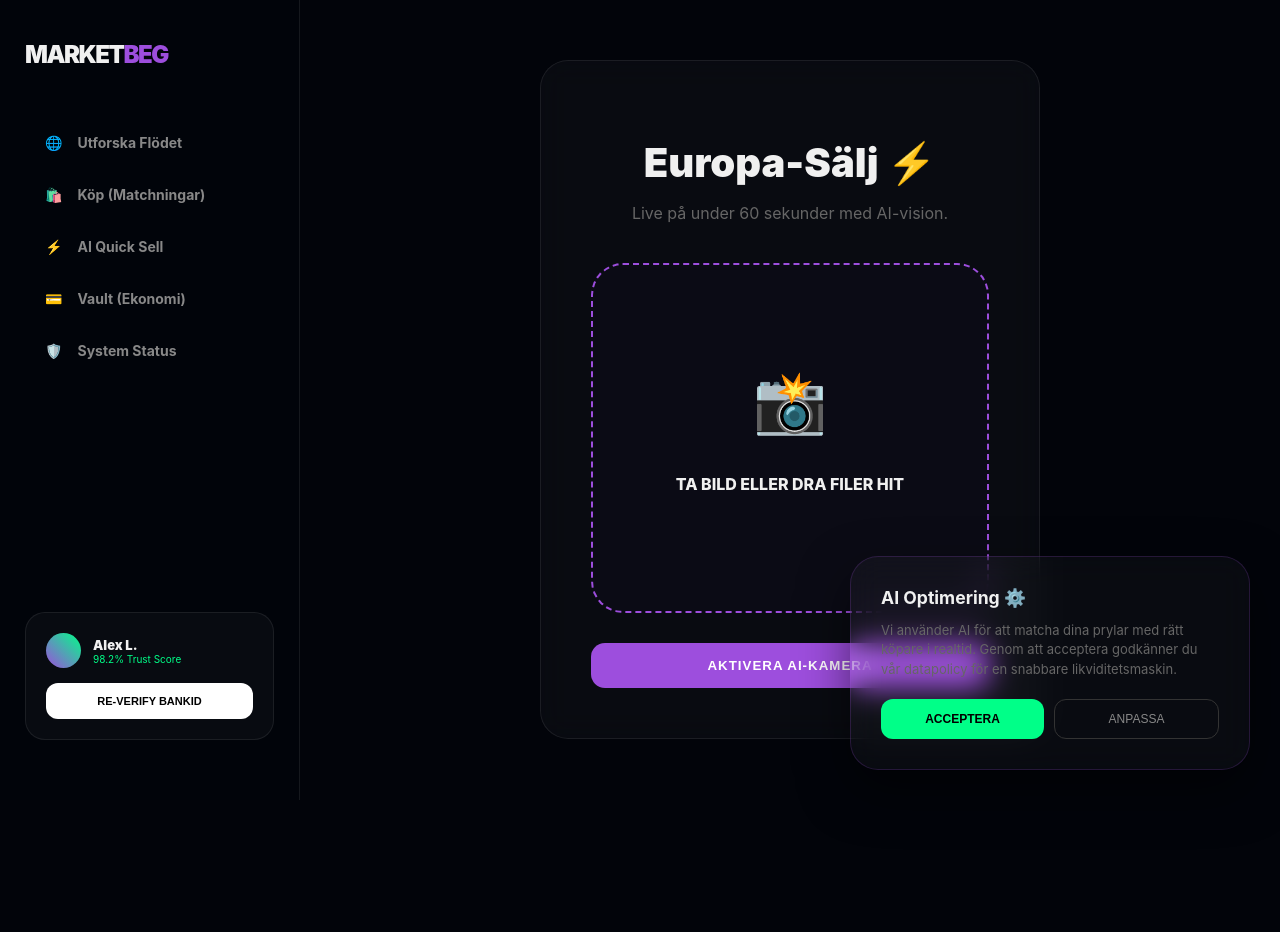
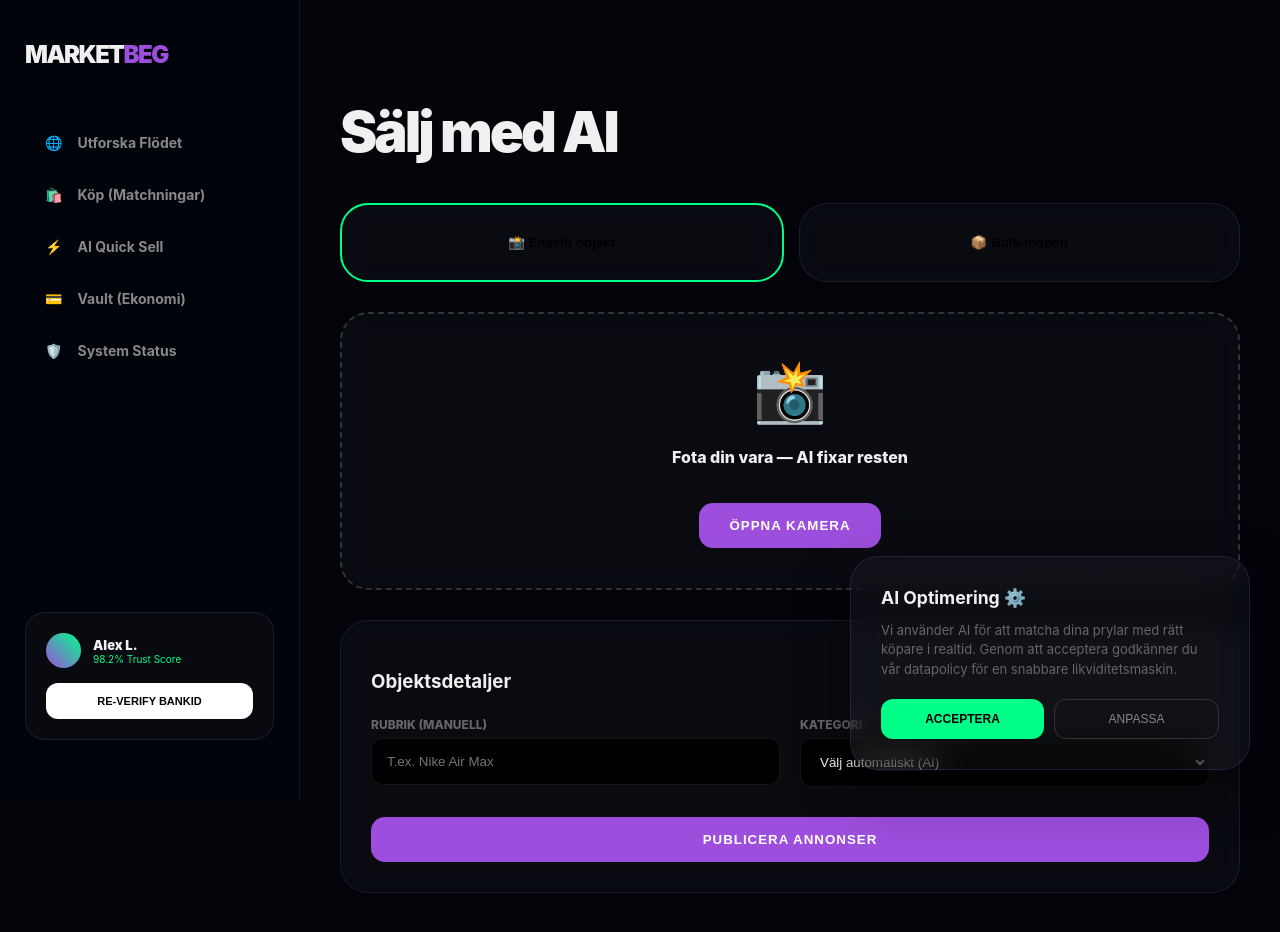
Before and after one commit to gascheckking/marketbeg-appGem, a Next.js app: page /sell/instant in a window 1280 px wide. Shown: the top 932 px of the page. Before the commit the page ends 800 px from the top, so only its background shows below. Built offline with nearby package versions, Linux system fonts and the light colour scheme.

Commit message:
Update page.tsx

```diff
--- a/app/sell/instant/page.tsx
+++ b/app/sell/instant/page.tsx
@@ -1,52 +1,79 @@
 "use client";
-import React, { useState } from 'react';
-import { useRouter } from 'next/navigation';
-import { LoadingAI } from '@/components/LoadingAI';
+import { useState } from "react";
 
-export default function InstantSell() {
-  const [status, setStatus] = useState<'upload' | 'analyzing' | 'done'>('upload');
-  const router = useRouter();
-
-  const startAnalysis = () => {
-    setStatus('analyzing');
-    setTimeout(() => setStatus('done'), 3000);
-  };
+export default function AISellPage() {
+  const [mode, setMode] = useState("single");
+  const [bulkPrice, setBulkPrice] = useState(50);
+  const [minPurchase, setMinPurchase] = useState(150);
 
   return (
-    <div className="page-wrapper" style={{ display: 'flex', alignItems: 'center', justifyContent: 'center', minHeight: '80vh' }}>
-      <div className="glass-card" style={{ maxWidth: '500px', width: '100%', textAlign: 'center', padding: '50px' }}>
-        <h1 style={{ fontSize: '2.5rem', fontWeight: 900, marginBottom: '10px' }}>Europa-Sälj ⚡</h1>
-        <p className="muted" style={{ marginBottom: '40px' }}>Live på under 60 sekunder med AI-vision.</p>
+    <div className="page-wrapper" style={{ paddingBottom: '100px' }}>
+      <h1 style={{ fontSize: '3.5rem', fontWeight: 900, letterSpacing: '-3px' }}>Sälj med AI</h1>
 
-        {status === 'upload' && (
-          <>
-            <div style={{
-              width: '100%', height: '350px', border: '2px dashed var(--neon-purple)',
-              borderRadius: '32px', marginBottom: '30px', display: 'flex',
-              flexDirection: 'column', alignItems: 'center', justifyContent: 'center',
-              background: 'rgba(157, 78, 221, 0.02)', cursor: 'pointer'
-            }} onClick={startAnalysis}>
-              <span style={{ fontSize: '60px', marginBottom: '20px' }}>📸</span>
-              <p style={{ fontWeight: 800 }}>TA BILD ELLER DRA FILER HIT</p>
-            </div>
-            <button className="primary-btn" style={{ width: '100%' }} onClick={startAnalysis}>
-              AKTIVERA AI-KAMERA
-            </button>
-          </>
+      <div style={{ display: 'flex', gap: '15px', marginBottom: '30px' }}>
+        <button
+          onClick={() => setMode("single")}
+          className="glass-card"
+          style={{ flex: 1, border: mode === "single" ? '2px solid var(--neon-mint)' : '1px solid var(--border)', cursor: 'pointer' }}
+        >
+          📸 <strong>Enskilt objekt</strong>
+        </button>
+        <button
+          onClick={() => setMode("bulk")}
+          className="glass-card"
+          style={{ flex: 1, border: mode === "bulk" ? '2px solid var(--neon-mint)' : '1px solid var(--border)', cursor: 'pointer' }}
+        >
+          📦 <strong>Bulk-loopen</strong>
+        </button>
+      </div>
+
+      <div className="glass-card" style={{ padding: '40px', textAlign: 'center', marginBottom: '30px', border: '2px dashed #333' }}>
+        <div style={{ fontSize: '60px', marginBottom: '20px' }}>📸</div>
+        <p style={{ fontWeight: 800 }}>Fota din vara — AI fixar resten</p>
+        <button className="primary-btn" style={{ marginTop: '20px' }}>ÖPPNA KAMERA</button>
+      </div>
+
+      <div className="glass-card">
+        <h3 style={{ marginBottom: '20px' }}>{mode === "single" ? "Objektsdetaljer" : "Bulk-inställningar"}</h3>
+
+        {mode === "bulk" && (
+          <div style={{ marginBottom: '30px', padding: '20px', background: 'rgba(0,255,136,0.05)', borderRadius: '15px' }}>
+            <label style={{ display: 'block', fontWeight: 900, marginBottom: '10px' }}>PRIS PER ARTIKEL: {bulkPrice} kr</label>
+            <input
+              type="range" min="10" max="1000" step="10"
+              value={bulkPrice}
+              onChange={(e) => setBulkPrice(Number(e.target.value))}
+              style={{ width: '100%', accentColor: 'var(--neon-mint)', marginBottom: '20px' }}
+            />
+
+            <label style={{ display: 'block', fontWeight: 900, marginBottom: '10px' }}>KÖP MINST FÖR: {minPurchase} kr</label>
+            <input
+              type="range" min="50" max="2000" step="50"
+              value={minPurchase}
+              onChange={(e) => setMinPurchase(Number(e.target.value))}
+              style={{ width: '100%', accentColor: 'var(--neon-purple)' }}
+            />
+            <p className="muted" style={{ fontSize: '11px', marginTop: '10px' }}>Hjälper till att täcka fraktkostnader vid låga styckpris.</p>
+          </div>
         )}
 
-        {status === 'analyzing' && <LoadingAI />}
+        <div style={{ display: 'grid', gridTemplateColumns: '1fr 1fr', gap: '20px' }}>
+          <div>
+            <label className="muted" style={{ fontSize: '12px', fontWeight: 800 }}>RUBRIK (MANUELL)</label>
+            <input type="text" placeholder="T.ex. Nike Air Max" style={{ width: '100%', padding: '15px', borderRadius: '12px', background: '#000', border: '1px solid var(--border)', color: '#fff', marginTop: '5px' }} />
+          </div>
+          <div>
+            <label className="muted" style={{ fontSize: '12px', fontWeight: 800 }}>KATEGORI</label>
+            <select style={{ width: '100%', padding: '15px', borderRadius: '12px', background: '#000', border: '1px solid var(--border)', color: '#fff', marginTop: '5px' }}>
+              <option>Välj automatiskt (AI)</option>
+              <option>Elektronik</option>
+              <option>Mode</option>
+              <option>Samlarobjekt</option>
+            </select>
+          </div>
+        </div>
 
-        {status === 'done' && (
-          <div style={{ animation: 'popIn 0.5s ease' }}>
-            <div style={{ fontSize: '60px', marginBottom: '20px' }}>✅</div>
-            <h2 style={{ color: 'var(--neon-mint)', fontWeight: 900 }}>BOOM!</h2>
-            <p className="muted" style={{ marginBottom: '30px' }}>AI identifierade din iPhone 15 Pro. Annonsen är nu live i hela Europa-loopen.</p>
-            <button className="primary-btn" onClick={() => router.push('/feed')} style={{ width: '100%' }}>
-              VISA MIN ANNONS
-            </button>
-          </div>
-        )}
+        <button className="primary-btn" style={{ width: '100%', marginTop: '30px' }}>PUBLICERA ANNONSER</button>
       </div>
     </div>
   );
```
